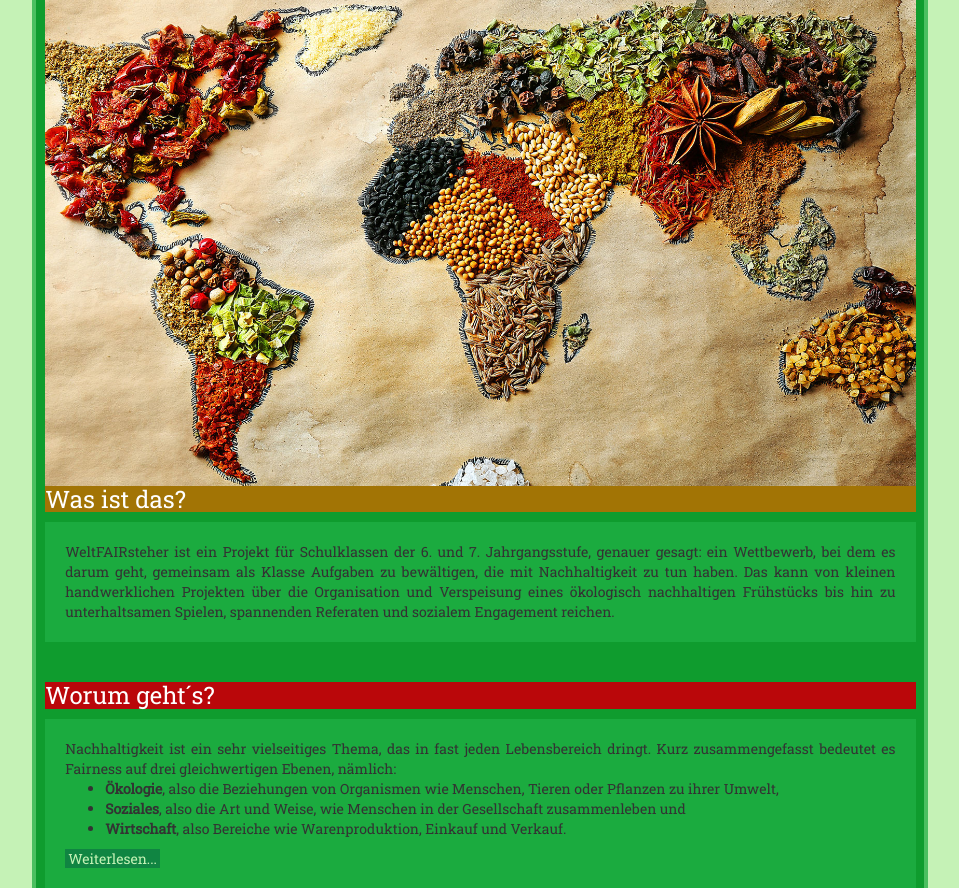
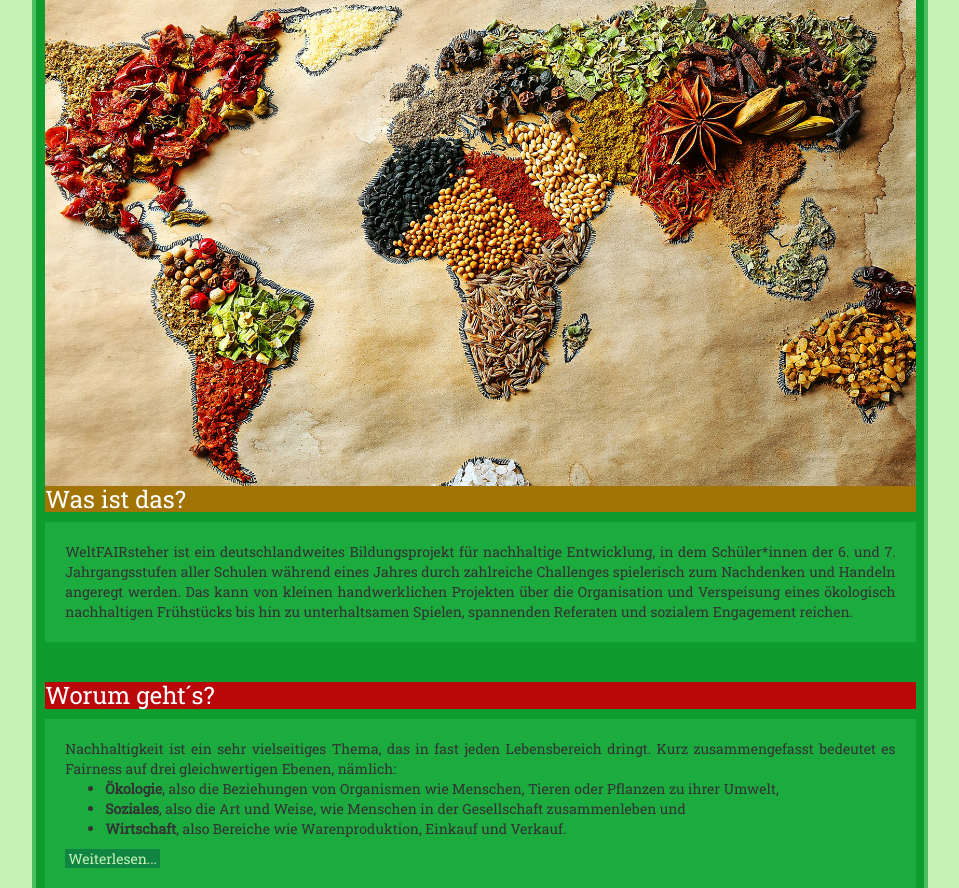
Before and after one commit to MackieLoeffel/weltfairsteher, a PHP site: page / in a window 1280 px wide. Shown: the part 475-1363 px from the top of the page, without its empty margins (134-1093 px from the left). Run offline with PHP 8.4, Linux system fonts and the light colour scheme; some libraries are stand-ins or nearby versions; some web fonts are replaced.

Commit message:
new description

```diff
--- a/index.php
+++ b/index.php
@@ -47,8 +47,10 @@
                         </b>
 
                         <div  class="abstaende" style="text-align: justify; background-color: #1BAB3F; padding: 20px;">
-                          WeltFAIRsteher ist ein Projekt für Schulklassen der 6. und 7. Jahrgangsstufe, genauer gesagt: ein Wettbewerb, bei dem es darum geht,
-                        gemeinsam als Klasse Aufgaben zu bewältigen, die mit Nachhaltigkeit zu tun haben. Das kann von kleinen handwerklichen Projekten über
+                        WeltFAIRsteher ist ein deutschlandweites Bildungsprojekt für nachhaltige Entwicklung,
+                        in dem Schüler*innen der 6. und 7. Jahrgangsstufen
+                        aller Schulen während eines Jahres durch zahlreiche Challenges spielerisch zum Nachdenken und Handeln angeregt werden.
+                        Das kann von kleinen handwerklichen Projekten über
                         die Organisation und Verspeisung eines ökologisch nachhaltigen Frühstücks bis hin zu unterhaltsamen Spielen,
                         spannenden Referaten und sozialem Engagement reichen.
 
@@ -292,7 +294,7 @@ zu bewahren, sondern auch für unsere Kinder.  </span><br><br><br>
 <div class="col-xs-12 col-sm-6 col-md-6" >
 <img src="portraits/hannah-1.png" alt="bild-name" style="width: 45%; height: auto; margin-right: 10%; ">
 <span style="text-align: center; font-size: 12px;"><span style="color: white; background-color: #108542; font-size: 16px; font-family: Lobster;">Hannah Witzenrath</span><br>
-Lorem ipsum dolor sit amet, consectetuer adipiscing elit. Aenean commodo ligula eget dolor. Aenean massa. Cum sociis natoque penatibus et magnis dis parturient montes, nascetur ridiculus mus. Donec quam felis, ultricies nec, pellentesque eu, pretium quis, sem. </span><br><br><br>
+Ich bin 1992 geboren und studiere derzeit Politikwissenschaft an der Otto-Friedrich-Universität in Bamberg. Für mich ist ein verantwortungsvoller Umgang mit unseren Mitmenschen und unserer einzigartigen Natur sehr wichtig.</span><br><br><br>
 </div>
 </div>
 
```
